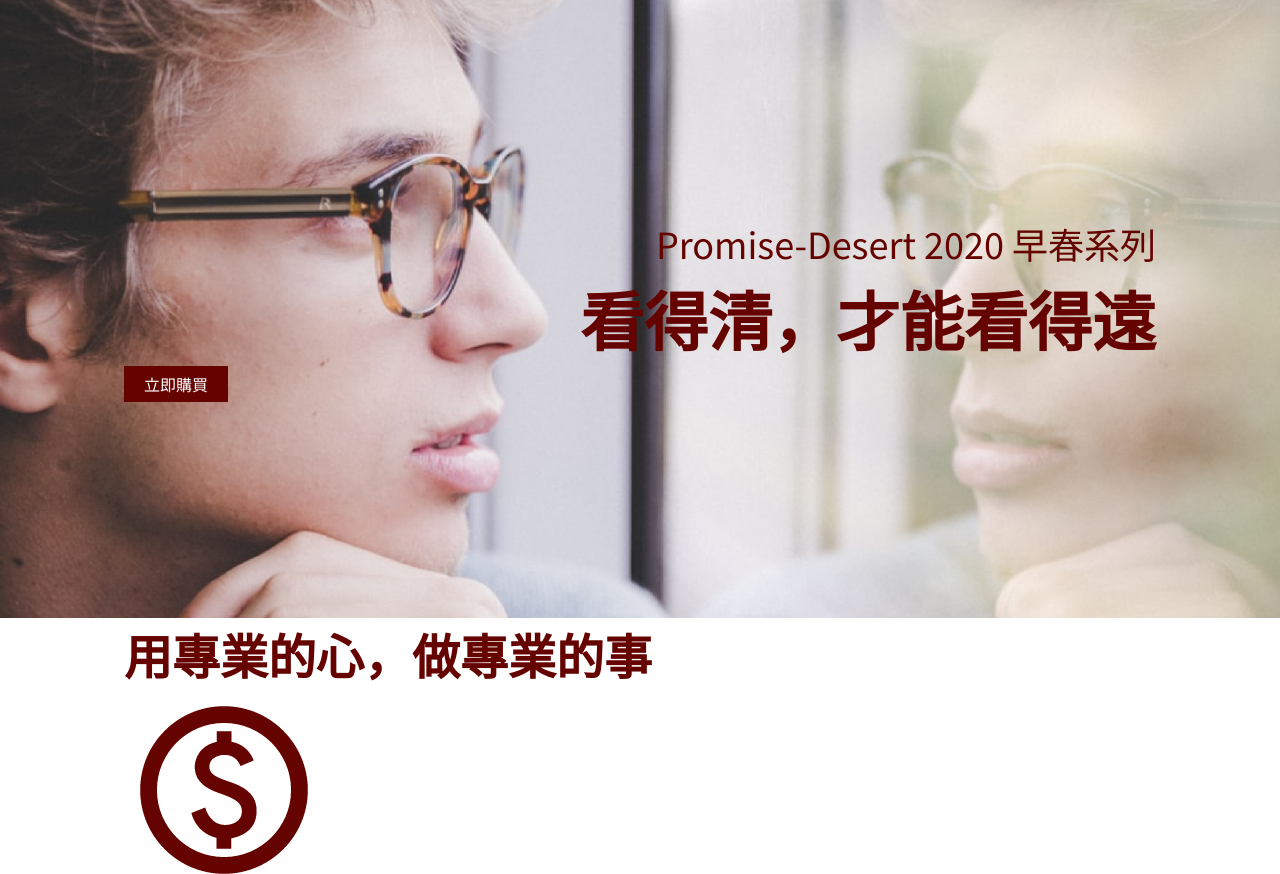
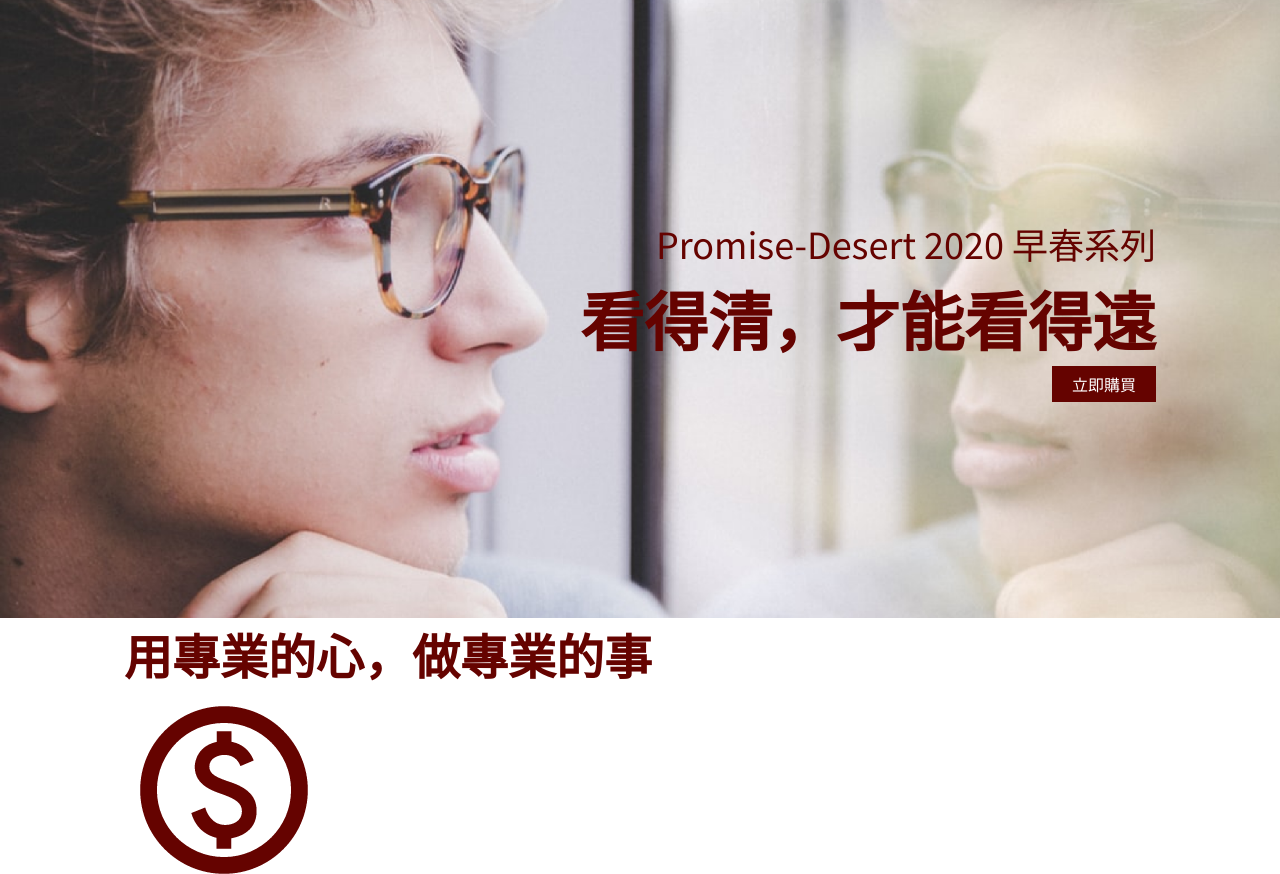
Before and after one commit to yoishere/maintaskw3-4, a website built with Vite: page pages/index.html in a window 1280 px wide. Shown: the top 874 px of the page. Built offline with nearby package versions, Linux system fonts and the light colour scheme.

Commit message:
移除banner內容的ulli

```diff
--- a/assets/scss/pages/_index.scss
+++ b/assets/scss/pages/_index.scss
@@ -42,14 +42,14 @@ p{
   background-repeat: no-repeat;
   background-position: 0 0;
 
-  ul{
+  .banner-text{
     text-align: right;
     padding: 216px 0;
   }
   .btn{
     text-decoration: none;
     color: white;
-    display: block;
+    display: inline-block;
     padding: 6px 12px;
     background-color: $primaryColor;
     cursor: pointer;
--- a/pages/index.html
+++ b/pages/index.html
@@ -12,11 +12,11 @@
 
     <section class="banner">
         <div class="container">
-          <ul>
-            <li><h3>Promise-Desert 2020 早春系列</h3></li>
-            <li><h1>看得清，才能看得遠</h1></li>
-            <li><a href="#" class="btn">立即購買</a></li>
-          </ul>
+          <div class="banner-text">
+            <h3>Promise-Desert 2020 早春系列</h3>
+            <h1>看得清，才能看得遠</h1>
+            <a href="#" class="btn">立即購買</a>
+          </div>
         </div>
     </section>
     <section class="about">
```
